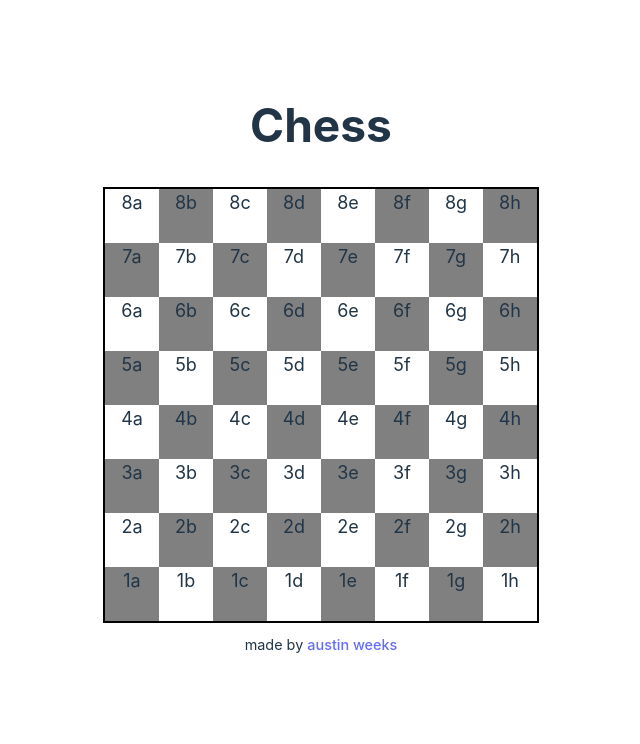
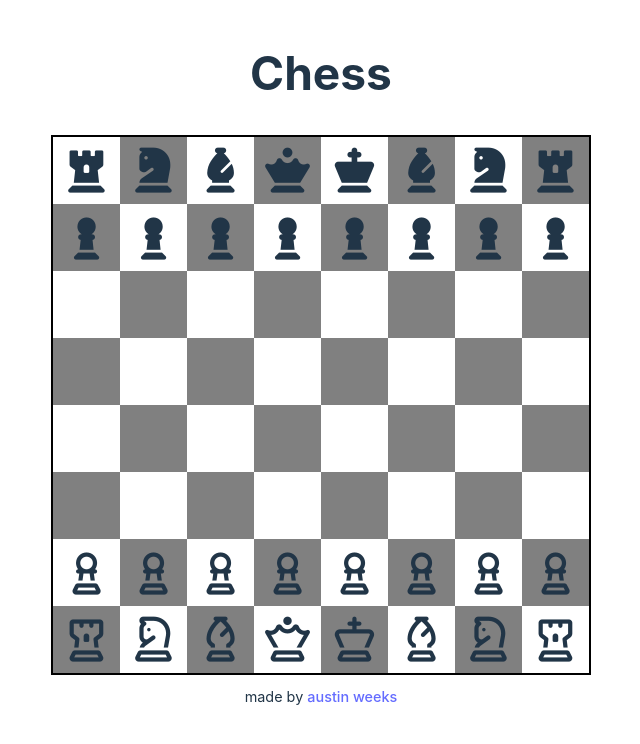
Before and after one commit to austin-weeks/chess, a React (Vite) app: page / in a window 1280 px wide. Shown: the top 744 px of the page, without its empty margins (319-959 px from the left). Built offline with nearby package versions, Linux system fonts and the light colour scheme; the HTML template or start-up script is replaced by a standard one.

Commit message:
added pieces

```diff
--- a/index.html
+++ b/index.html
@@ -5,6 +5,7 @@
     <link rel="icon" type="image/svg+xml" href="/public/awbrackets.svg" />
     <meta name="viewport" content="width=device-width, initial-scale=1.0" />
     <title>Chess</title>
+    <script src="https://kit.fontawesome.com/340720b124.js" crossorigin="anonymous"></script>
   </head>
   <body>
     <noscript>This app requires JavaScript to run. Please enable it in your browser settings.</noscript>
--- a/src/App.css
+++ b/src/App.css
@@ -107,12 +107,17 @@
 .chess-board {
   display: grid;
   grid-template-columns: repeat(8, 1fr);
+  grid-template-rows: repeat(8, 1fr);
   border: 2px solid black;
+  width: 30rem;
+  height: 30rem;
 }
 
 .square {
-  width: 3rem;
-  height: 3rem;
+  display: flex;
+  justify-content: center;
+  align-items: center;
+  font-size: 2.5rem;
 }
 
 .sq-white {
--- a/src/App.scss
+++ b/src/App.scss
@@ -101,11 +101,16 @@
 .chess-board {
     display: grid;
     grid-template-columns: repeat(8, 1fr);
+    grid-template-rows: repeat(8, 1fr);
     border: 2px solid black;
+    width: 30rem;
+    height: 30rem;
 }
 .square {
-    width: 3rem;
-    height: 3rem;
+    display: flex;
+    justify-content: center;
+    align-items: center;
+    font-size: 2.5rem;
 }
 .sq-white {
     background-color: white;
--- a/src/Chess.tsx
+++ b/src/Chess.tsx
@@ -1,24 +1,60 @@
-import {boardArr, square} from "./squares.ts"
+import {boardArr} from "./squares.ts"
+import {PieceType, whitePieces, blackPieces} from "./pieces.ts"
+
 function Chess() {
+
     return (
         <div className="chess-board">
-            {boardArr.map(el => {
+            {boardArr.map(sq => {
+                let piece = whitePieces.find(pc => pc.row === sq.row && pc.column === sq.col);
+                let isBlack = false;
+                if (!piece) {
+                    piece = blackPieces.find(pc => pc.row === sq.row && pc.column === sq.col);
+                    isBlack = true;
+                }
                 return (
-                    <Square isBlack={el.isBlack} id={el.id} />
+                    <Square isBlackSquare={sq.isBlack} row={sq.row} column={sq.col}
+                    piece={piece?.pieceType} isBlackPiece={isBlack} />
                 );
             })}
         </div>
     );
 }
 
-function Square({ isBlack, id }: square) {
+interface SquareProps {
+    isBlackSquare: boolean
+    row: number,
+    column: number,
+    piece: PieceType | undefined
+    isBlackPiece: boolean
+}
+function Square({ isBlackSquare, row, column, piece, isBlackPiece }: SquareProps) {
+    const id = `${row}-${column}`
     return (
-        <div id={id} key={id} className={isBlack ? "square sq-black" : "square sq-white"}>
-            {id}
+        <div id={id} key={id} className={isBlackSquare ? "square sq-black" : "square sq-white"}>
+            {getIcon(piece, isBlackPiece)}
         </div>
     );
 }
 
+function getIcon(piece: PieceType | undefined, isBlack: boolean) {
+    const style = isBlack ? "fa-solid" : "fa-regular";
+    switch (piece) {
+        case PieceType.Pawn:
+            return (<i className={`${style} fa-chess-pawn`}></i>);
+        case PieceType.Bishop:
+            return (<i className={`${style} fa-chess-bishop`}></i>);
+        case PieceType.Knight:
+            return (<i className={`${style} fa-chess-knight`}></i>);
+        case PieceType.Rook:
+            return (<i className={`${style} fa-chess-rook`}></i>);
+        case PieceType.Queen:
+            return (<i className={`${style} fa-chess-queen`}></i>);
+        case PieceType.King:
+            return (<i className={`${style} fa-chess-king`}></i>);
+        default: return ("");
+    }
+}
 
 
 export default Chess;
--- /dev/null
+++ b/src/pieces.ts
@@ -0,0 +1,171 @@
+export enum PieceType { Pawn, Rook, Knight, Bishop, Queen, King }
+export interface chessPiece {
+    pieceType: PieceType
+    row: number
+    column: number
+}
+export const whitePieces: chessPiece[] = [
+    {
+        pieceType: PieceType.Pawn,
+        row: 2,
+        column: 1
+    },
+    {
+        pieceType: PieceType.Pawn,
+        row: 2,
+        column: 2
+    },
+    {
+        pieceType: PieceType.Pawn,
+        row: 2,
+        column: 3
+    },
+    {
+        pieceType: PieceType.Pawn,
+        row: 2,
+        column: 4
+    },
+    {
+        pieceType: PieceType.Pawn,
+        row: 2,
+        column: 5
+    },
+    {
+        pieceType: PieceType.Pawn,
+        row: 2,
+        column: 6
+    },
+    {
+        pieceType: PieceType.Pawn,
+        row: 2,
+        column: 7
+    },
+    {
+        pieceType: PieceType.Pawn,
+        row: 2,
+        column: 8
+    },
+    {
+        pieceType: PieceType.Rook,
+        row: 1,
+        column: 1
+    },
+    {
+        pieceType: PieceType.Knight,
+        row: 1,
+        column: 2
+    },
+    {
+        pieceType: PieceType.Bishop,
+        row: 1,
+        column: 3
+    },
+    {
+        pieceType: PieceType.Queen,
+        row: 1,
+        column: 4
+    },
+    {
+        pieceType: PieceType.King,
+        row: 1,
+        column: 5
+    },
+    {
+        pieceType: PieceType.Bishop,
+        row: 1,
+        column: 6
+    },
+    {
+        pieceType: PieceType.Knight,
+        row: 1,
+        column: 7
+    },
+    {
+        pieceType: PieceType.Rook,
+        row: 1,
+        column: 8
+    }
+]
+
+export const blackPieces: chessPiece[] = [
+    {
+        pieceType: PieceType.Pawn,
+        row: 7,
+        column: 1
+    },
+    {
+        pieceType: PieceType.Pawn,
+        row: 7,
+        column: 2
+    },
+    {
+        pieceType: PieceType.Pawn,
+        row: 7,
+        column: 3
+    },
+    {
+        pieceType: PieceType.Pawn,
+        row: 7,
+        column: 4
+    },
+    {
+        pieceType: PieceType.Pawn,
+        row: 7,
+        column: 5
+    },
+    {
+        pieceType: PieceType.Pawn,
+        row: 7,
+        column: 6
+    },
+    {
+        pieceType: PieceType.Pawn,
+        row: 7,
+        column: 7
+    },
+    {
+        pieceType: PieceType.Pawn,
+        row: 7,
+        column: 8
+    },
+    {
+        pieceType: PieceType.Rook,
+        row: 8,
+        column: 1
+    },
+    {
+        pieceType: PieceType.Knight,
+        row: 8,
+        column: 2
+    },
+    {
+        pieceType: PieceType.Bishop,
+        row: 8,
+        column: 3
+    },
+    {
+        pieceType: PieceType.Queen,
+        row: 8,
+        column: 4
+    },
+    {
+        pieceType: PieceType.King,
+        row: 8,
+        column: 5
+    },
+    {
+        pieceType: PieceType.Bishop,
+        row: 8,
+        column: 6
+    },
+    {
+        pieceType: PieceType.Knight,
+        row: 8,
+        column: 7
+    },
+    {
+        pieceType: PieceType.Rook,
+        row: 8,
+        column: 8
+    }
+]
--- a/src/squares.ts
+++ b/src/squares.ts
@@ -1,263 +1,328 @@
 export interface square {
     isBlack: boolean
-    id: string
+    row: number,
+    col: number
 }
 export const boardArr: square[] = [
     {
         isBlack: false,
-        id: "8a"
+        row: 8,
+        col: 1
     },
     {
         isBlack: true,
-        id: "8b"
+        row: 8,
+        col: 2
     },
     {
         isBlack: false,
-        id: "8c"
+        row: 8,
+        col: 3
     },
     {
         isBlack: true,
-        id: "8d"
+        row: 8,
+        col:4
     },
 
     {
         isBlack: false,
-        id: "8e"
+        row: 8,
+        col: 5
     },
     {
         isBlack: true,
-        id: "8f"
+        row: 8,
+        col: 6
     },
     {
         isBlack: false,
-        id: "8g"
+        row: 8,
+        col: 7
     },
     {
         isBlack: true,
-        id: "8h"
+        row: 8,
+        col: 8
     },
     {
         isBlack: true,
-        id: "7a"
+        row: 7,
+        col: 1
     },
     {
         isBlack: false,
-        id: "7b"
+        row: 7,
+        col: 2
     },
     {
         isBlack: true,
-        id: "7c"
+        row: 7,
+        col: 3
     },
     {
         isBlack: false,
-        id: "7d"
+        row: 7,
+        col: 4
     },
     {
         isBlack: true,
-        id: "7e"
+        row: 7,
+        col: 5
     },
     {
         isBlack: false,
-        id: "7f"
+        row: 7,
+        col: 6
     },
     {
         isBlack: true,
-        id: "7g"
+        row: 7,
+        col: 7
     },
     {
         isBlack: false,
-        id: "7h"
+        row: 7,
+        col: 8
     },
     {
         isBlack: false,
-        id: "6a"
+        row: 6,
+        col: 1
     },
     {
         isBlack: true,
-        id: "6b"
+        row: 6,
+        col: 2
     },
     {
         isBlack: false,
-        id: "6c"
+        row: 6,
+        col: 3
     },
     {
         isBlack: true,
-        id: "6d"
+        row: 6,
+        col: 4
     },
     {
         isBlack: false,
-        id: "6e"
+        row: 6,
+        col: 5
     },
     {
         isBlack: true,
-        id: "6f"
+        row: 6,
+        col: 6
     },
     {
         isBlack: false,
-        id: "6g"
+        row: 6,
+        col: 7
     },
     {
         isBlack: true,
-        id: "6h"
+        row: 6,
+        col: 8
     },
     {
         isBlack: true,
-        id: "5a"
+        row: 5,
+        col: 1
     },
     {
         isBlack: false,
-        id: "5b"
+        row: 5,
+        col: 2
     },
     {
         isBlack: true,
-        id: "5c"
+        row: 5,
+        col: 3
     },
     {
         isBlack: false,
-        id: "5d"
+        row: 5,
+        col: 4
     },
     {
         isBlack: true,
-        id: "5e"
+        row: 5,
+        col: 5
     },
     {
         isBlack: false,
-        id: "5f"
+        row: 5,
+        col: 6
     },
     {
         isBlack: true,
-        id: "5g"
+        row: 5,
+        col: 7
     },
     {
         isBlack: false,
-        id: "5h"
+        row: 5,
+        col: 8
     },
     {
         isBlack: false,
-        id: "4a"
+        row: 4,
+        col: 1
     },
     {
         isBlack: true,
-        id: "4b"
+        row: 4,
+        col: 2
     },
     {
         isBlack: false,
-        id: "4c"
+        row: 4,
+        col: 3
     },
     {
         isBlack: true,
-        id: "4d"
+        row: 4,
+        col: 4
     },
     {
         isBlack: false,
-        id: "4e"
+        row: 4,
+        col: 5
     },
     {
         isBlack: true,
-        id: "4f"
+        row: 4,
+        col: 6
     },
     {
         isBlack: false,
-        id: "4g"
+        row: 4,
+        col: 7
     },
     {
         isBlack: true,
-        id: "4h"
+        row: 4,
+        col: 8
     },
     {
         isBlack: true,
-        id: "3a"
+        row: 3,
+        col: 1
     },
     {
         isBlack: false,
-        id: "3b"
+        row: 3,
+        col: 2
     },
     {
         isBlack: true,
-        id: "3c"
+        row: 3,
+        col: 3
     },
     {
         isBlack: false,
-        id: "3d"
+        row: 3,
+        col: 4
     },
     {
         isBlack: true,
-        id: "3e"
+        row: 3,
+        col: 5
     },
     {
         isBlack: false,
-        id: "3f"
+        row: 3,
+        col: 6
     },
     {
         isBlack: true,
-        id: "3g"
+        row: 3,
+        col: 7
     },
     {
         isBlack: false,
-        id: "3h"
+        row: 3,
+        col: 8
     },
     {
         isBlack: false,
-        id: "2a"
+        row: 2,
+        col: 1
     },
     {
         isBlack: true,
-        id: "2b"
+        row: 2,
+        col: 2
     },
     {
         isBlack: false,
-        id: "2c"
+        row: 2,
+        col: 3
     },
     {
         isBlack: true,
-        id: "2d"
+        row: 2,
+        col: 4
     },
     {
         isBlack: false,
-        id: "2e"
+        row: 2,
+        col: 5
     },
     {
         isBlack: true,
-        id: "2f"
+        row: 2,
+        col: 6
     },
     {
         isBlack: false,
-        id: "2g"
+        row: 2,
+        col: 7
     },
     {
         isBlack: true,
-        id: "2h"
+        row: 2,
+        col: 8
     },
     {
         isBlack: true,
-        id: "1a"
+        row: 1,
+        col: 1
     },
     {
         isBlack: false,
-        id: "1b"
+        row: 1,
+        col: 2
     },
     {
         isBlack: true,
-        id: "1c"
+        row: 1,
+        col: 3
     },
     {
         isBlack: false,
-        id: "1d"
+        row: 1,
+        col: 4
     },
     {
         isBlack: true,
-        id: "1e"
+        row: 1,
+        col: 5
     },
     {
         isBlack: false,
-        id: "1f"
+        row: 1,
+        col: 6
     },
     {
         isBlack: true,
-        id: "1g"
+        row: 1,
+        col: 7
     },
     {
         isBlack: false,
-        id: "1h"
+        row: 1,
+        col: 8
     }
 ];
```
Also changed, not shown: 2 other files (tests, documents, lock files or other folders).
